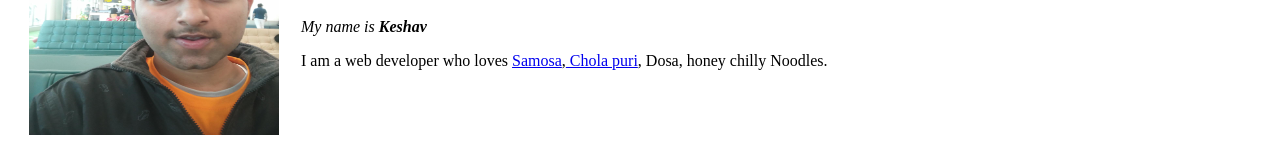
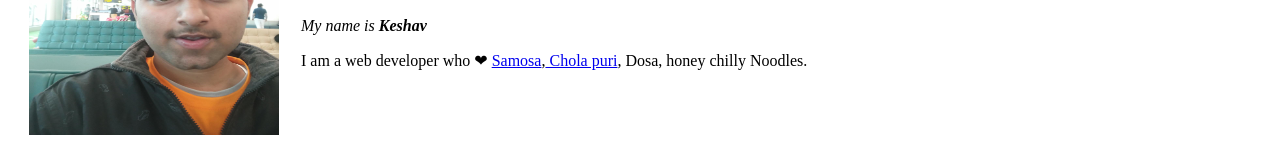
Before and after one commit to keshavgupta848101/cv, a plain HTML site: page index.html in a window 1280 px wide. Shown: the part 144-285 px from the top of the page. Drawn offline with Linux system fonts and the light colour scheme.

Commit message:
red heart emoji
red heart emoji added in samosa line

```diff
--- a/index.html
+++ b/index.html
@@ -29,7 +29,7 @@
           ><p>My name is<strong> Keshav</strong></p></em
         >
         <p>
-          I am a web developer who loves
+          I am a web developer who ❤
           <a
             href="https://www.google.com/search?q=samosa+images&rlz=1C1CHWL_enIN911IN911&sxsrf=ALeKk02G3w9btGbuO8iKPQ8F_fnPeigj6A:1601039024144&source=lnms&tbm=isch&sa=X&ved=2ahUKEwjZvriSr4TsAhWr9XMBHRzdCg8Q_AUoAXoECA0QAw&biw=767&bih=695#imgrc=hHvh6nzfHL4E8M"
             >Samosa</a
```
